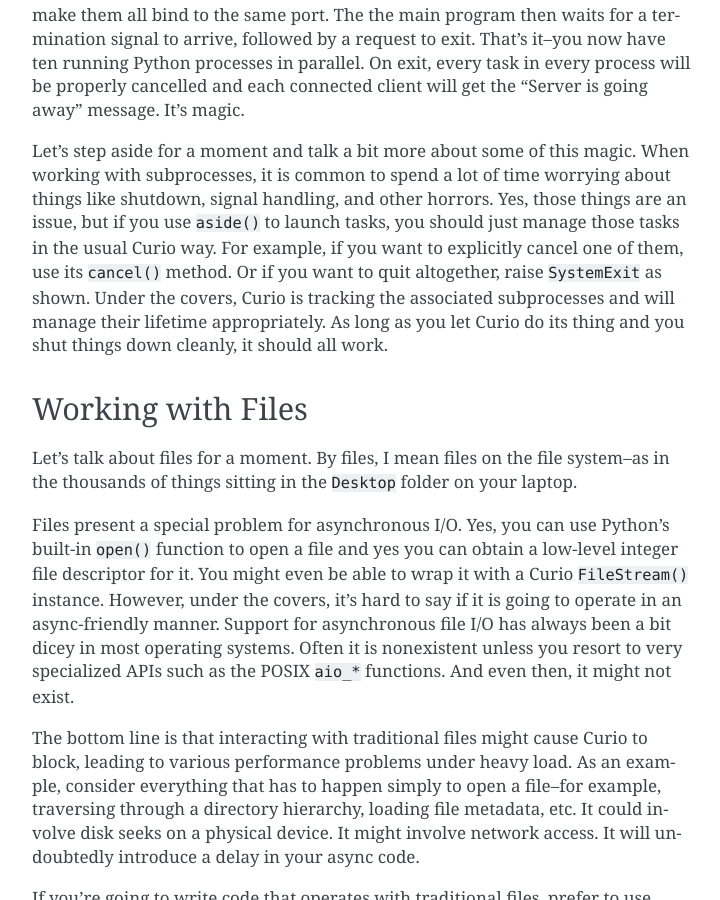
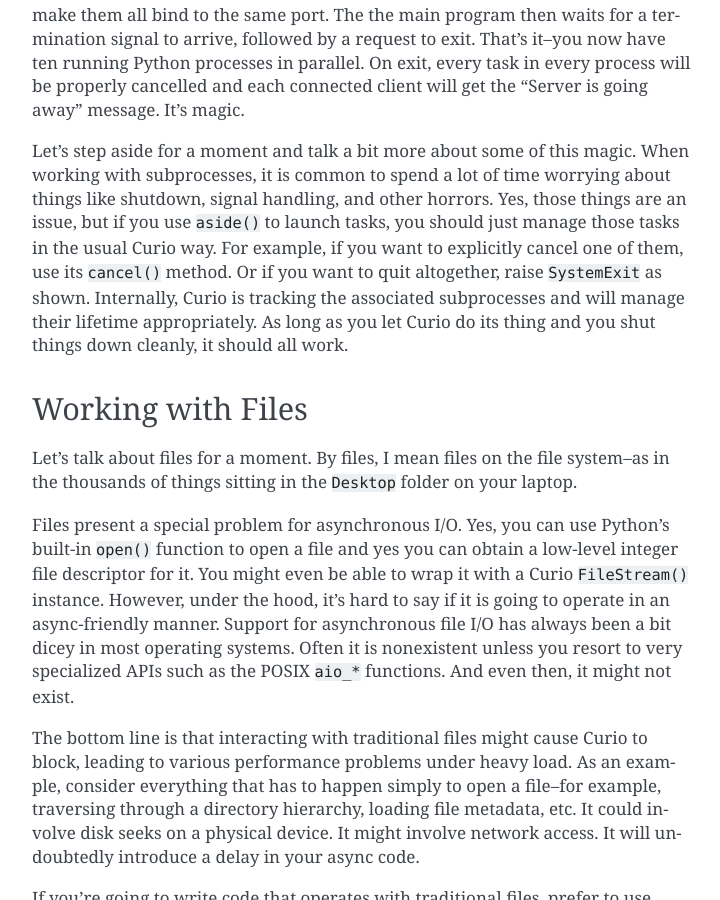
Before and after one commit to dabeaz/curio, a Sphinx documentation site: the page built from docs/devel.rst, in a window 1280 px wide and 900 px high, scrolled down 61472 px. Shown: the whole window, without its empty margins (388-1108 px from the left). Built offline with Sphinx 7.4.7, drawn with Linux system fonts in a browser that asks for light colours; pages that are not in the unit, such as notebooks, are missing from menus; some of the changed text lies outside the part shown.

Commit message:
Removed writeable.  Minor documentation edits.

```diff
--- a/README.rst
+++ b/README.rst
@@ -71,7 +71,7 @@
 
 If you have programmed with threads, you find that curio looks similar.
 You'll also find that the above server can handle thousands of simultaneous
-client connections even though no threads are being used under the covers.
+client connections even though no threads are being used under the hood.
 
 Of course, if you prefer something a little higher level, you can have
 curio take care of the fiddly bits related to setting up the server portion
--- a/docs/devel.rst
+++ b/docs/devel.rst
@@ -5,7 +5,7 @@
 
 So, you want to write a larger application or library that depends on
 Curio? This document describes the overall philosophy behind Curio,
-how it works under the covers, and how you might approach software
+how it works internally, and how you might approach software
 development using it.
 
 Please, Don't Use Curio!
@@ -243,7 +243,7 @@
 If you call this function, you'll see a message and the program will
 go to sleep for awhile.  While it's sleeping, nothing is happening
 at all.  If you look at the CPU usage, it will show 0%.
-Under the covers, the program has made a "system call" to the
+Under the hood, the program has made a "system call" to the
 operating system which has suspended the program.  At some point
 the timer will expire and the operating system will reschedule the
 program to run again.   Just to emphasize, the ``time.sleep()``
@@ -1876,7 +1876,7 @@
 own thread, freeing the Curio kernel loop to work on other tasks in
 the meantime.
 
-Under the covers, Curio maintains a pool of preallocated threads
+Internally, Curio maintains a pool of preallocated threads
 dedicated for performing synchronous operations like this (by default
 the pool consists of 64 worker threads). The ``run_in_thread()``
 function uses this pool. You're not really supposed to worry about
@@ -2092,7 +2092,7 @@
             ...
 
 ``abide()`` adapts a foreign lock to an asynchronous context-manager
-and guides its execution using a backing thread.  Under the covers,
+and guides its execution using a backing thread.  Internally,
 ``abide()`` is using an asynchronous context manager that is roughly
 equivalent to this::
 
@@ -2974,7 +2974,7 @@
 to launch tasks, you should just manage those tasks in the usual Curio
 way.  For example, if you want to explicitly cancel one of them, use
 its ``cancel()`` method.  Or if you want to quit altogether, raise
-``SystemExit`` as shown.  Under the covers, Curio is tracking the
+``SystemExit`` as shown.  Internally, Curio is tracking the
 associated subprocesses and will manage their lifetime appropriately.
 As long as you let Curio do its thing and you shut things down
 cleanly, it should all work.
@@ -2990,7 +2990,7 @@
 use Python's built-in ``open()`` function to open a file and yes you
 can obtain a low-level integer file descriptor for it.  You might even
 be able to wrap it with a Curio ``FileStream()`` instance.  However,
-under the covers, it's hard to say if it is going to operate in an
+under the hood, it's hard to say if it is going to operate in an
 async-friendly manner.  Support for asynchronous file I/O has always
 been a bit dicey in most operating systems. Often it is nonexistent
 unless you resort to very specialized APIs such as the POSIX ``aio_*``
--- a/docs/reference.rst
+++ b/docs/reference.rst
@@ -699,10 +699,6 @@
 .. asyncmethod:: Socket.connect_ex(address)
 
    Make a connection and return an error code instead of raising an exception.
-
-.. asyncmethod:: Socket.writeable()
-
-   Waits until the socket is writeable.
 
 .. asyncmethod:: Socket.close()
 
@@ -1265,7 +1261,7 @@
 
 One problem concerning coroutines and async concerns access to files on the
 normal file system.  Yes, you can use the built-in ``open()`` function, but
-what happens afterwards is hard to predict.  Under the covers, the operating
+what happens afterwards is hard to predict.  Internally, the operating
 system might have to access a disk drive or perform networking of its own.
 Either way, the operation might take a long time to complete and while it does,
 the whole Curio kernel will be blocked.  You really don't want that--especially
--- a/docs/tutorial.rst
+++ b/docs/tutorial.rst
@@ -6,7 +6,7 @@
 Python 3.5.  Its programming model is based on cooperative
 multitasking and common system programming abstractions such as
 threads, sockets, files, subprocesses, locks, and queues.  However,
-under the covers it is based on a task model that provides for advanced
+under the hood it is based on a task model that provides for advanced
 handling of cancellation, interesting interactions between threads and
 processes, and much more.  It's fun.
 
@@ -726,7 +726,7 @@
 the services of Curio is prefaced by ``await``.
 
 Carefully notice that we are using the module ``curio.socket`` instead
-of the built-in ``socket`` module here.  Under the covers, ``curio.socket``
+of the built-in ``socket`` module here.  ``curio.socket``
 is a wrapper around the existing ``socket`` module.  All
 of the existing functionality of ``socket`` is available, but all of the
 operations that might block have been replaced by coroutines and must be
```
Also changed, not shown: 3 other files.
